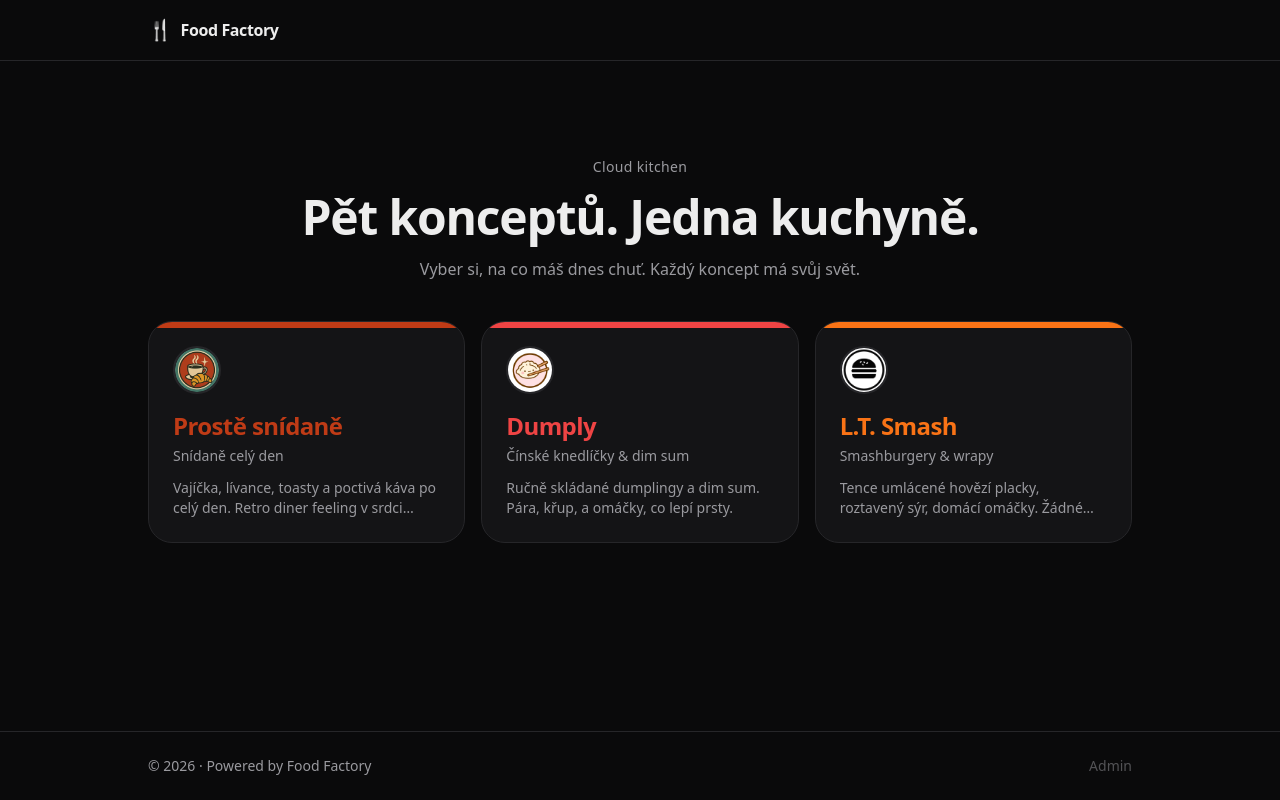
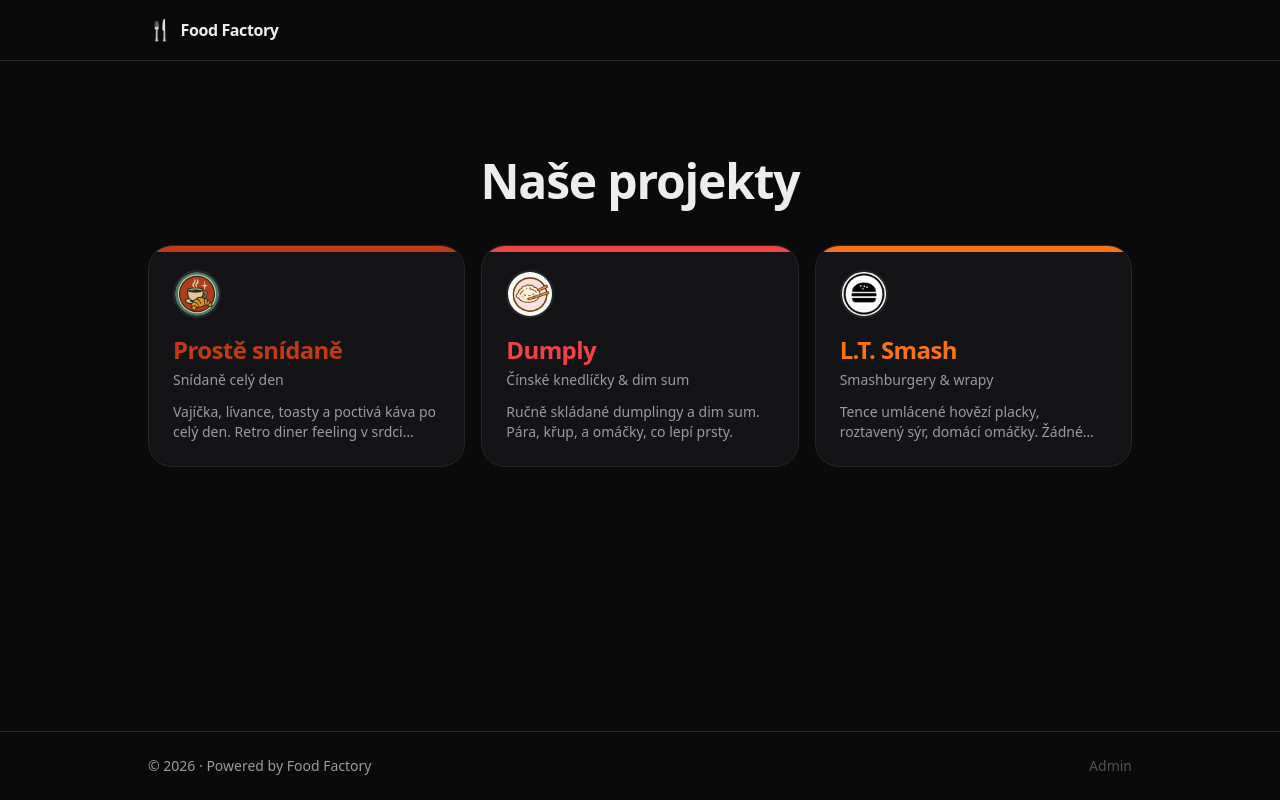
Before and after one commit to charliesnehota-rgb/Food-factory, a Next.js app: page / in a window 1280 px wide. Built offline with nearby package versions, Linux system fonts and the light colour scheme.

Commit message:
Rozcestník: nadpis Naše projekty, Powered by Food Factory jako proklik na rozcestník

```diff
--- a/app/page.tsx
+++ b/app/page.tsx
@@ -10,7 +10,7 @@ const LOGOS: Record<string, string> = {
 };
 
 export const metadata = {
-  title: "Food Factory — pět konceptů, jedna kuchyně",
+  title: "Food Factory — naše projekty",
   description: "Cloud kitchen v Praze. Vyber si koncept.",
 };
 
@@ -29,13 +29,9 @@ export default function Hub() {
       <main className="flex-1">
         {/* Hero */}
         <section className="mx-auto max-w-5xl px-5 pt-16 pb-10 text-center sm:pt-24">
-          <p className="mb-4 text-sm tracking-wide text-[var(--muted)]">Cloud kitchen</p>
           <h1 className="text-4xl font-bold tracking-tight sm:text-5xl">
-            Pět konceptů. Jedna kuchyně.
+            Naše projekty
           </h1>
-          <p className="mx-auto mt-4 max-w-md text-[var(--muted)]">
-            Vyber si, na co máš dnes chuť. Každý koncept má svůj svět.
-          </p>
         </section>
 
         {/* Rozcestník brandů */}
--- a/components/Footer.tsx
+++ b/components/Footer.tsx
@@ -2,8 +2,7 @@ export function Footer() {
   return (
     <footer className="mt-24 border-t border-[var(--border)]">
       <div className="mx-auto flex max-w-6xl flex-col gap-2 px-4 py-10 text-sm text-[var(--muted)] sm:flex-row sm:items-center sm:justify-between">
-        <p>© {new Date().getFullYear()} · Powered by Food Factory</p>
-        <p>Pět konceptů · jedna kuchyně</p>
+        <p>© {new Date().getFullYear()} · <a href="/" className="underline-offset-2 hover:underline">Powered by Food Factory</a></p>
       </div>
     </footer>
   );
--- a/components/brand/BrandFooter.tsx
+++ b/components/brand/BrandFooter.tsx
@@ -5,8 +5,7 @@ export function BrandFooter({ brand }: { brand: BrandTheme }) {
     <footer style={{ borderTop: `1px solid ${brand.line}` }}>
       <div className="mx-auto max-w-5xl px-5 py-8 flex flex-col sm:flex-row items-center justify-between gap-3 text-sm" style={{ color: brand.muted }}>
         <span style={{ fontFamily: "var(--brand-display)", color: brand.ink }} className="font-bold">{brand.name}</span>
-        <span>© {new Date().getFullYear()} · Powered by Food Factory</span>
-        <a href="/" className="hover:opacity-100 opacity-60 transition-opacity">Food Factory</a>
+        <span>© {new Date().getFullYear()} · <a href="/" className="underline-offset-2 hover:underline" style={{ color: "inherit" }}>Powered by Food Factory</a></span>
       </div>
     </footer>
   );
--- a/components/brand/DumplySite.tsx
+++ b/components/brand/DumplySite.tsx
@@ -286,7 +286,7 @@ export function DumplySite({ brand: b, menu }: { brand: BrandTheme; menu: MenuIt
             </span>
             <span className="font-bold text-lg" style={{ fontFamily: b.displayFont, color: b.accentInk }}>Dumply</span>
           </div>
-          <p className="text-sm" style={{ color: b.accentInk, opacity: 0.8 }}>© {new Date().getFullYear()} Dumply · Powered by Food Factory</p>
+          <p className="text-sm" style={{ color: b.accentInk, opacity: 0.8 }}>© {new Date().getFullYear()} Dumply · <a href="/" className="underline-offset-2 hover:underline" style={{ color: "inherit" }}>Powered by Food Factory</a></p>
           <a href="/" className="text-sm" style={{ color: b.accentInk, opacity: 0.7 }}>Food Factory</a>
         </div>
       </footer>
--- a/components/brand/SmashSite.tsx
+++ b/components/brand/SmashSite.tsx
@@ -439,8 +439,7 @@ export function SmashSite({ brand: b, menu }: { brand: BrandTheme; menu: MenuIte
           </div>
         </div>
         <div className="mx-auto max-w-6xl px-5 py-5 flex items-center justify-between text-xs" style={{ borderTop: `1px solid ${LINE}`, color: MUTED }}>
-          <span>© {new Date().getFullYear()} L.T. Smash · Powered by Food Factory</span>
-          <a href="/" className="hover:opacity-100 transition" style={{ opacity: .6, color: INK }}>Food Factory</a>
+          <span>© {new Date().getFullYear()} L.T. Smash · <a href="/" className="transition hover:underline underline-offset-2" style={{ color: "inherit" }}>Powered by Food Factory</a></span>
         </div>
       </footer>
     </div>
--- a/components/brand/SunnySideSite.tsx
+++ b/components/brand/SunnySideSite.tsx
@@ -406,7 +406,7 @@ export function SunnySideSite({ brand: _b, menu }: { brand: BrandTheme; menu: Me
           <div className="ss-foot-col"><h4>Sledujte nás</h4><a href="#">Instagram</a><a href="#">Facebook</a></div>
         </div>
         <div className="ss-copy">
-          <span>© 2026 Prostě snídaně · Powered by Food Factory</span>
+          <span>© 2026 Prostě snídaně · <a href="/" style={{ color: "inherit", textDecoration: "underline", textUnderlineOffset: 2 }}>Powered by Food Factory</a></span>
           <span>Snídaně kdykoliv <Spark size="11px" color="#9c8e76" /></span>
         </div>
       </footer>
```
